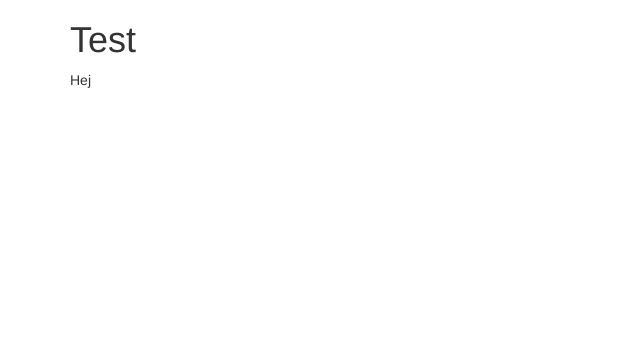
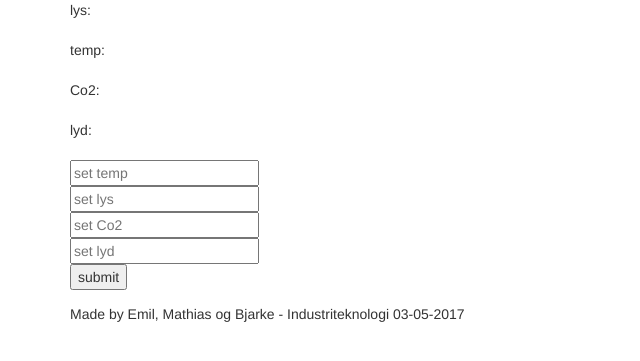
Before and after one commit to tenasow/industriTeknologi, a PHP site: page / in a window 1280 px wide. Before the commit the part shown is almost empty. Shown: the top 361 px of the page, without its empty margins (0-640 px from the left). Run offline with PHP 8.4, Linux system fonts and the light colour scheme.

Commit message:
added stuff?

```diff
--- a/index.php
+++ b/index.php
@@ -4,10 +4,43 @@
   </head>
   <body>
     <div class="container">
-      <h1>Test</h1>
-      <?php
-        echo "Hej\n";
-      ?>
+      <div class="content">
+        lys: <span id="lys">
+
+        <br>
+
+        <br>
+
+        temp: <span id="temp">
+
+        <br><br>
+
+        Co2: <span id="co2">
+
+        <br><br>
+
+        lyd: <span id="lyd">
+
+      </span></span></span></span></div>
+
+      <br>
+
+      <form action="index.php">
+
+        <input type="textbox" name="temp" placeholder="set temp">
+        <br>
+        <input type="textbox" name="lys" placeholder="set lys">
+        <br>
+        <input type="textbox" name="co2" placeholder="set Co2">
+        <br>
+        <input type="textbox" name="lyd" placeholder="set lyd">
+        <br>
+        <input type="submit" value="submit">
+      </form>
+
+      <div class="footer">
+        Made by Emil, Mathias og Bjarke - Industriteknologi 03-05-2017
+      </div>
     </div>
   </body>
 </html>
```
